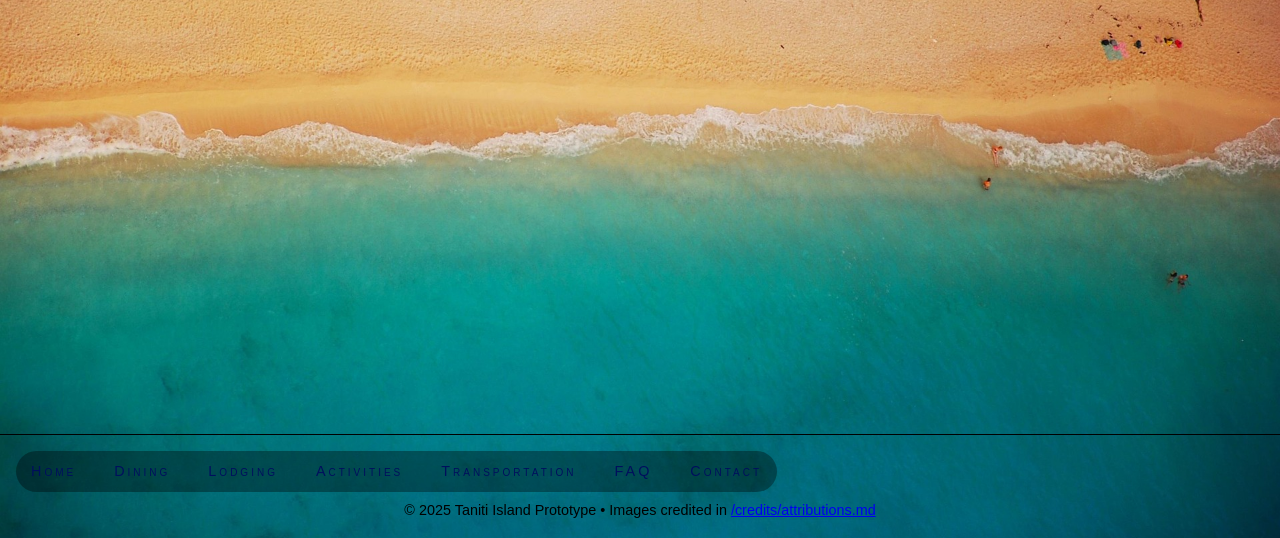
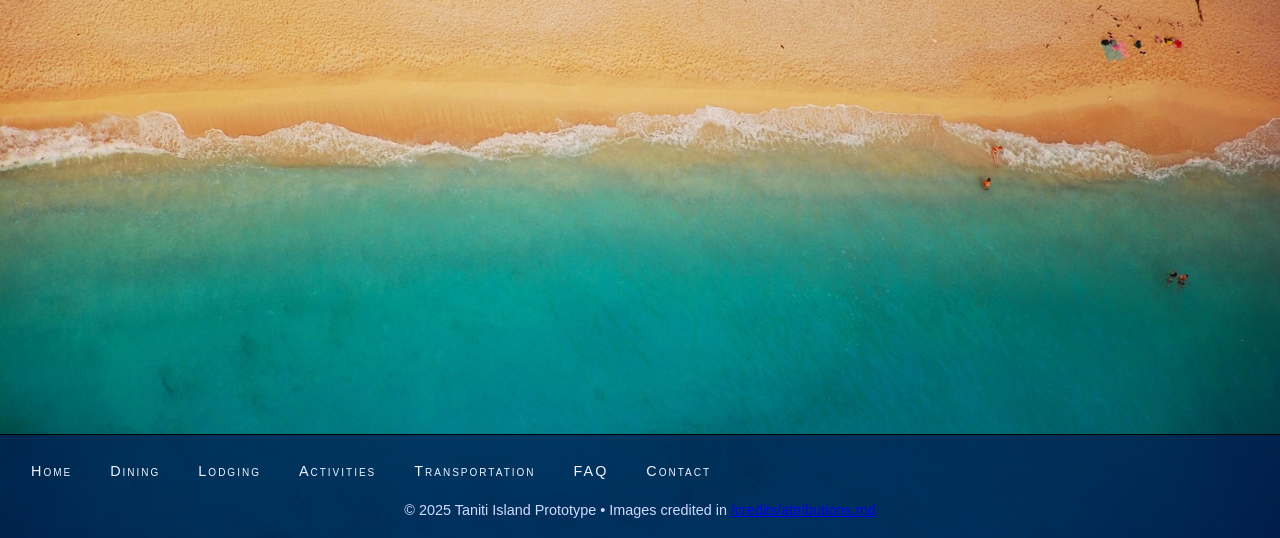
Before and after one commit to gmusialik91/taniti-prototype, a plain HTML site: page faq.html in a window 1280 px wide. Shown: the part 262-800 px from the top of the page. Drawn offline with Linux system fonts and the light colour scheme; a web font is replaced by a local one.

Commit message:
added footer nav stlying

```diff
--- a/assets/css/styles.css
+++ b/assets/css/styles.css
@@ -150,6 +150,8 @@ footer {
     padding: 1rem;
     text-align: center;
     font-size: 0.9rem;
+    background-color: rgba(0, 25, 80, 0.7);
+    color: #f0f4ff;
 }
 
 .footer-nav {
@@ -159,44 +161,39 @@ footer {
     margin-bottom: 0.5rem;
     padding: 0;
     list-style: none;
+    background: none;
 }
 
 .footer-nav a {
     padding: 10px 15px;
     display: block;
     text-decoration: none;
-    color: #000F5D;
+    color: #f0f4ff;
     font-variant: small-caps;
-    letter-spacing: 3px;
+    letter-spacing: 2px;
     font-size: 0.9rem;
-    font-weight: 400;
+    font-weight: 500;
 }
 
 .footer-nav a:hover {
-    color: var(--link-hover-color);
     text-decoration: underline;
-    border-radius: 8px;
-    background-color: rgba(255, 255, 255, 0.1);
 }
 
 .footer-nav a:active {
-    color: var(--link-active-color);
+    color: #bcd0ff;
 }
 
 .fineprint {
+    color: #d0daff;
     margin: 0;
 }
 
-.fineprint a {
+.fineprint a:hover {
     text-decoration: underline;
 }
 
-.fineprint a:hover {
-    color: var(--link-hover-color);
-}
-
 .fineprint a:active {
-    color: var(--link-active-color);
+    color: #bcd0ff;
 }
 
 @media (max-width: 800px) {
```
